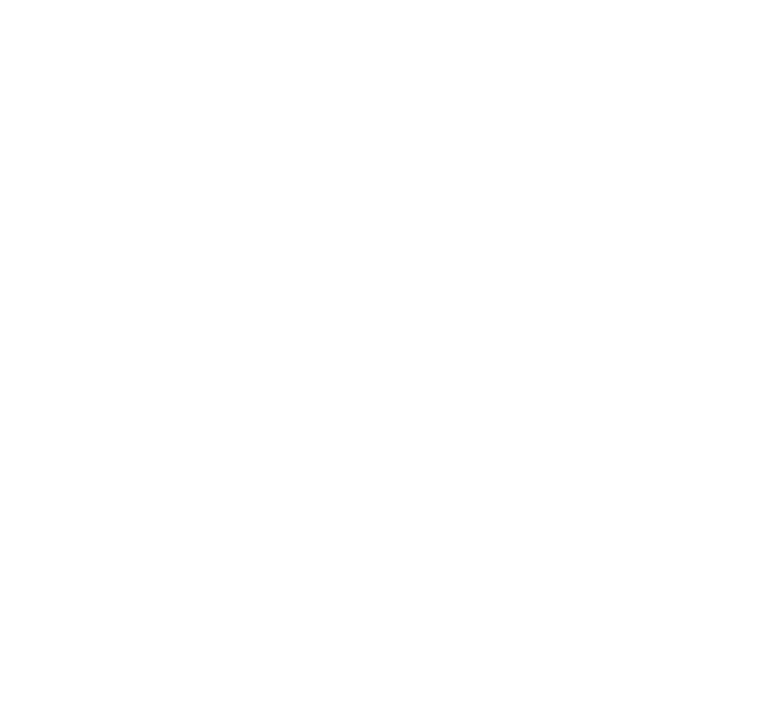
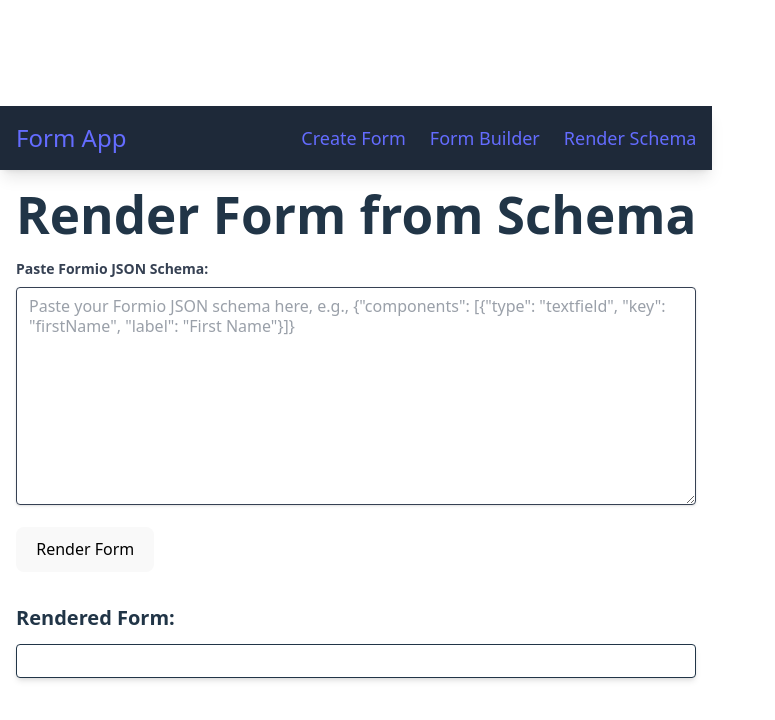
Before and after one commit to amooesther/form_builder, a React (Vite) app: page /render-schema in a window 1280 px wide. Before the commit this address had no page. Shown: the top 720 px of the page, without its empty margins (0-775 px from the left). Built offline with nearby package versions, Linux system fonts and the light colour scheme.

Commit message:
form renderer added

```diff
--- a/src/App.jsx
+++ b/src/App.jsx
@@ -3,6 +3,7 @@
 import FormBuilder from './FormBuilder';
 import CreateFormPage from './CreateFormPage';
 import FormViewer from './FormViewer';
+import FormRenderer from './FormRenderer.jsx';
 
 function AppContent() {
   const [formSchema, setFormSchema] = useState(null);
@@ -19,6 +20,11 @@
 
   const handleViewForm = () => {
     navigate('/view');
+  };
+
+  // New function to navigate to the render schema page
+  const handleRenderSchema = () => {
+    navigate('/render-schema');
   };
 
   const handleSubmit = async () => {
@@ -70,6 +76,40 @@
 
   return (
     <>
+      {/* Navigation Bar - You can add this anywhere you want the buttons to appear */}
+      <nav className="bg-gray-800 p-4 shadow-lg">
+        <div className="container mx-auto flex justify-between items-center">
+          <Link to="/" className="text-white text-2xl font-bold hover:text-gray-300 transition-colors">
+            Form App
+          </Link>
+          <ul className="flex space-x-6">
+            <li>
+              <Link to="/create" className="text-white hover:text-gray-300 transition-colors text-lg">
+                Create Form
+              </Link>
+            </li>
+            <li>
+              <Link to="/builder" className="text-white hover:text-gray-300 transition-colors text-lg">
+                Form Builder
+              </Link>
+            </li>
+            {/* New link for rendering schema */}
+            <li>
+              <Link to="/render-schema" className="text-white hover:text-gray-300 transition-colors text-lg">
+                Render Schema
+              </Link>
+            </li>
+            {formSchema && ( // Only show View Created Form if a schema exists
+              <li>
+                <Link to="/view" className="text-white hover:text-gray-300 transition-colors text-lg">
+                  View Created Form
+                </Link>
+              </li>
+            )}
+          </ul>
+        </div>
+      </nav>
+
       <Routes>
         <Route path="/create" element={<CreateFormPage onCreateForm={handleCreateForm} />} />
         <Route path="/builder" element={
@@ -160,6 +200,13 @@
                         }`}
                       >
                         View Created Form
+                      </button>
+                      {/* New button to navigate to Render Schema page */}
+                      <button
+                        onClick={handleRenderSchema}
+                        className="w-full px-6 py-4 rounded-xl font-bold transition-all transform hover:scale-[1.02] bg-gradient-to-r from-blue-500 to-cyan-500 hover:from-blue-600 hover:to-cyan-600 text-white shadow-lg hover:shadow-xl"
+                      >
+                        Render Form from Schema
                       </button>
                       <Link
                         to="/create"
@@ -254,6 +301,9 @@
           </div>
         } />
         <Route path="/view" element={<FormViewer formSchema={formSchema} formMeta={formMeta} />} />
+        {/* New Route for FormRenderer */}
+        <Route path="/render-schema" element={<FormRenderer />} />
+
         <Route path="/" element={
           <div className="min-h-screen bg-gradient-to-br from-indigo-50 to-purple-50 flex items-center justify-center">
             <div className="bg-white rounded-2xl shadow-xl p-12 text-center max-w-2xl">
--- /dev/null
+++ b/src/FormRenderer.jsx
@@ -0,0 +1,95 @@
+import React, { useRef, useEffect, useState } from 'react';
+import { Formio } from 'formiojs';
+import 'formiojs/dist/formio.form.css'; // Import form CSS
+
+export default function FormRenderer() {
+    const formRef = useRef(null);
+    const formInstance = useRef(null);
+    const [schemaInput, setSchemaInput] = useState('');
+    const [renderError, setRenderError] = useState(null);
+
+    const renderForm = (schema) => {
+        if (formInstance.current) {
+            formInstance.current.destroy(true); // Destroy previous instance if it exists
+        }
+        if (formRef.current && schema) {
+            try {
+                Formio.createForm(formRef.current, schema).then((form) => {
+                    formInstance.current = form;
+                    setRenderError(null); // Clear any previous errors
+                }).catch(error => {
+                    console.error("Error rendering form:", error);
+                    setRenderError("Error rendering form. Please check the schema JSON.");
+                });
+            } catch (error) {
+                console.error("Formio.createForm error:", error);
+                setRenderError("Invalid JSON schema provided.");
+            }
+        }
+    };
+
+    useEffect(() => {
+        // Cleanup function to destroy the form when the component unmounts
+        return () => {
+            if (formInstance.current) {
+                formInstance.current.destroy(true);
+            }
+        };
+    }, []);
+
+    const handleSchemaInputChange = (event) => {
+        setSchemaInput(event.target.value);
+        setRenderError(null); // Clear error on input change
+    };
+
+    const handleRenderClick = () => {
+        try {
+            const parsedSchema = JSON.parse(schemaInput);
+            renderForm(parsedSchema);
+        } catch (error) {
+            setRenderError("Invalid JSON. Please provide a valid JSON schema.");
+            console.error("JSON parsing error:", error);
+        }
+    };
+
+    return (
+        <div className="container mx-auto p-4">
+            <h1 className="text-2xl font-bold mb-4">Render Form from Schema</h1>
+
+            <div className="mb-4">
+                <label htmlFor="schema-textarea" className="block text-gray-700 text-sm font-bold mb-2">
+                    Paste Formio JSON Schema:
+                </label>
+                <textarea
+                    id="schema-textarea"
+                    className="shadow appearance-none border rounded w-full py-2 px-3 text-gray-700 leading-tight focus:outline-none focus:shadow-outline"
+                    rows="10"
+                    value={schemaInput}
+                    onChange={handleSchemaInputChange}
+                    placeholder='Paste your Formio JSON schema here, e.g., {"components": [{"type": "textfield", "key": "firstName", "label": "First Name"}]}'
+                ></textarea>
+            </div>
+
+            <button
+                onClick={handleRenderClick}
+                className="bg-blue-500 hover:bg-blue-700 text-black font-bold py-2 px-4 rounded focus:outline-none focus:shadow-outline"
+            >
+                Render Form
+            </button>
+
+            {renderError && (
+                <div className="mt-4 p-3 bg-red-100 border border-red-400 text-red-700 rounded">
+                    <p className="font-bold">Error:</p>
+                    <p>{renderError}</p>
+                </div>
+            )}
+
+            <div className="mt-8">
+                <h2 className="text-xl font-semibold mb-3">Rendered Form:</h2>
+                <div ref={formRef} className="formio-rendered-form border p-4 rounded bg-white shadow-md">
+                    {/* The form will be rendered here */}
+                </div>
+            </div>
+        </div>
+    );
+}
```
